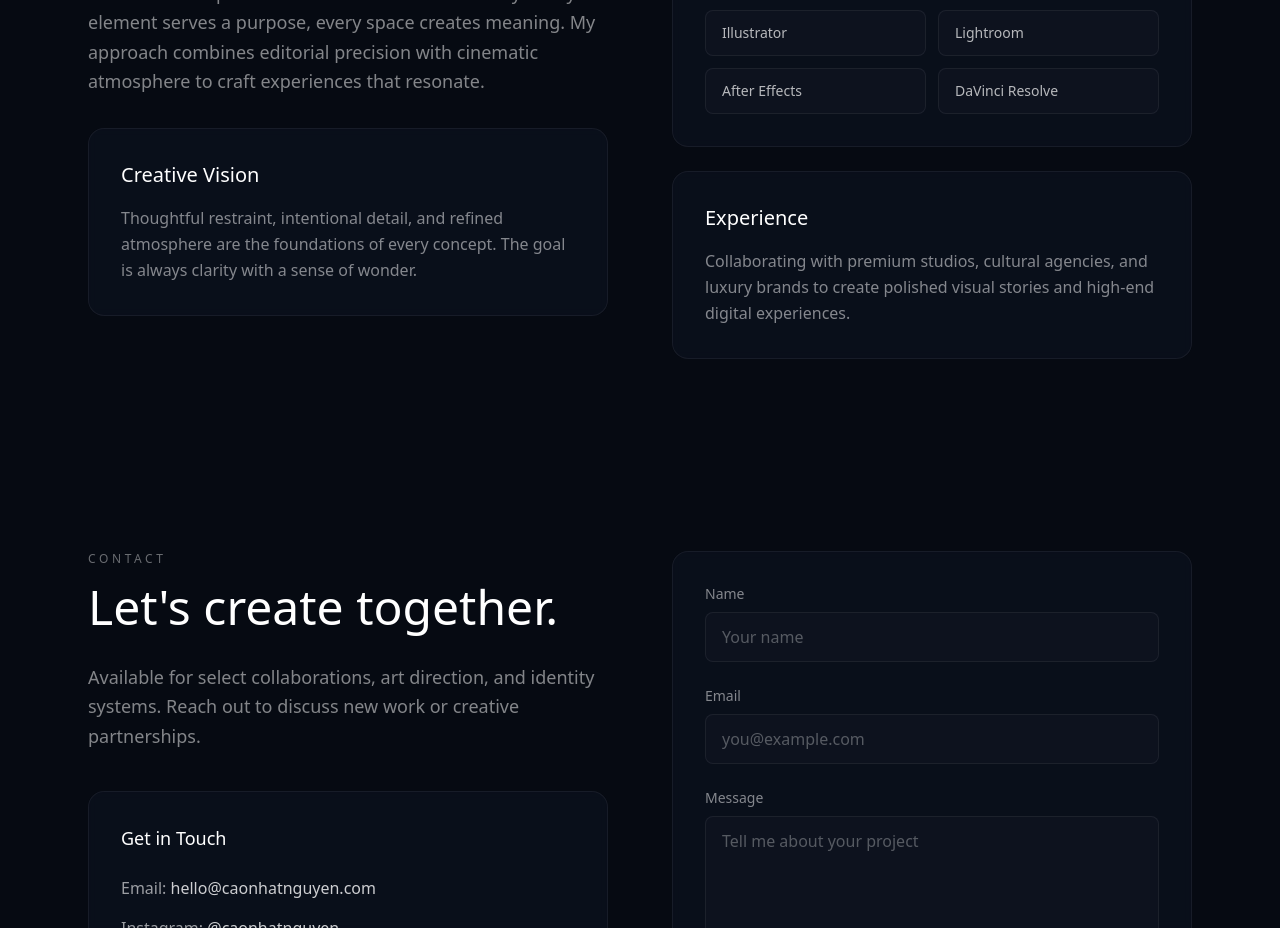
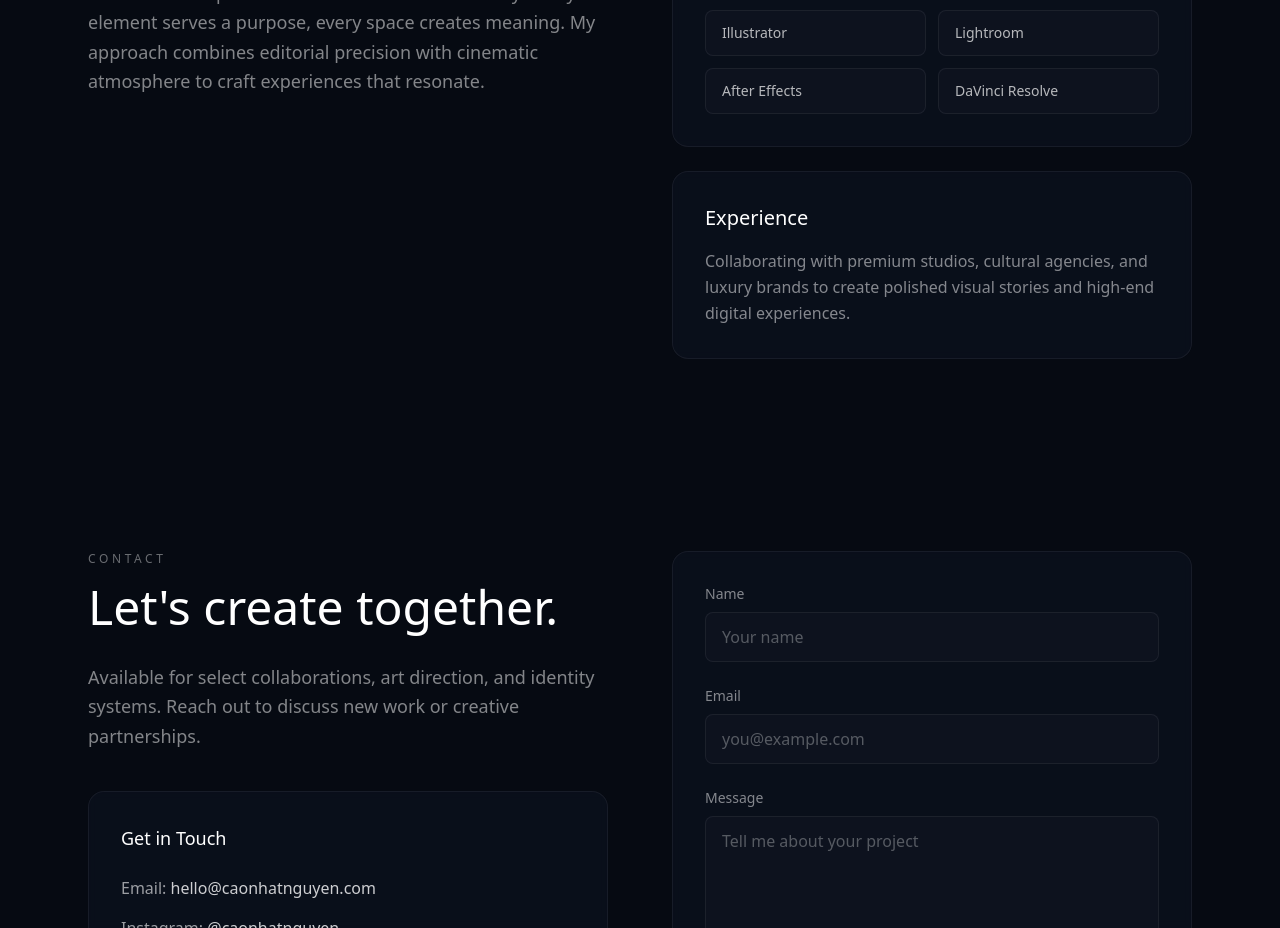
Before and after one commit to NhatNguyen37-NN/My-Portfolio, a Next.js app: page / in a window 1280 px wide. Shown: the part 2200-3128 px from the top of the page. Built offline with nearby package versions, Linux system fonts and the light colour scheme.

Commit message:
remove "Creative Vision" content card from About section
Co-authored-by: Nhat Nguyen <186728651+NhatNguyen37-NN@users.noreply.github.com>

```diff
--- a/app/page.tsx
+++ b/app/page.tsx
@@ -383,16 +383,7 @@ export default function Home() {
               combines editorial precision with cinematic atmosphere to craft
               experiences that resonate.
             </p>
-            <GlowCard className="p-8">
-              <h3 className="mb-4 text-xl font-medium text-white">
-                Creative Vision
-              </h3>
-              <p className="leading-relaxed text-white/50">
-                Thoughtful restraint, intentional detail, and refined atmosphere
-                are the foundations of every concept. The goal is always clarity
-                with a sense of wonder.
-              </p>
-            </GlowCard>
+
           </div>
 
           <div className="space-y-6">
```
